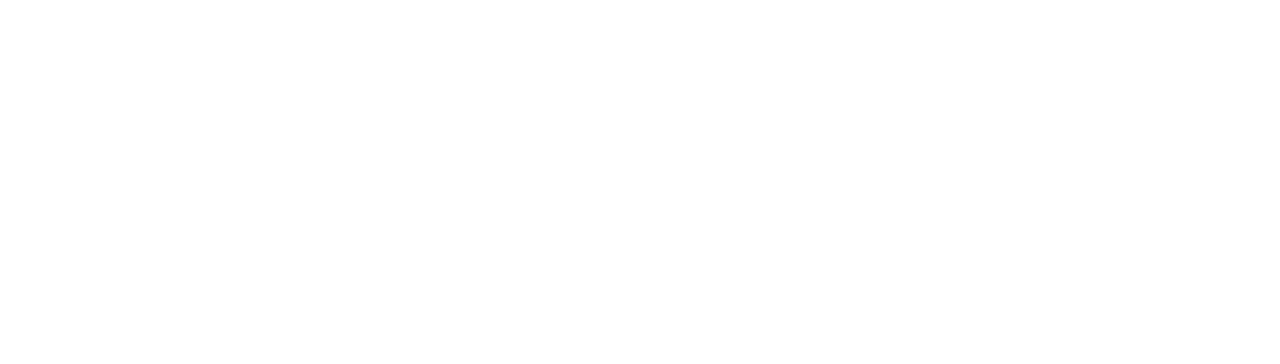
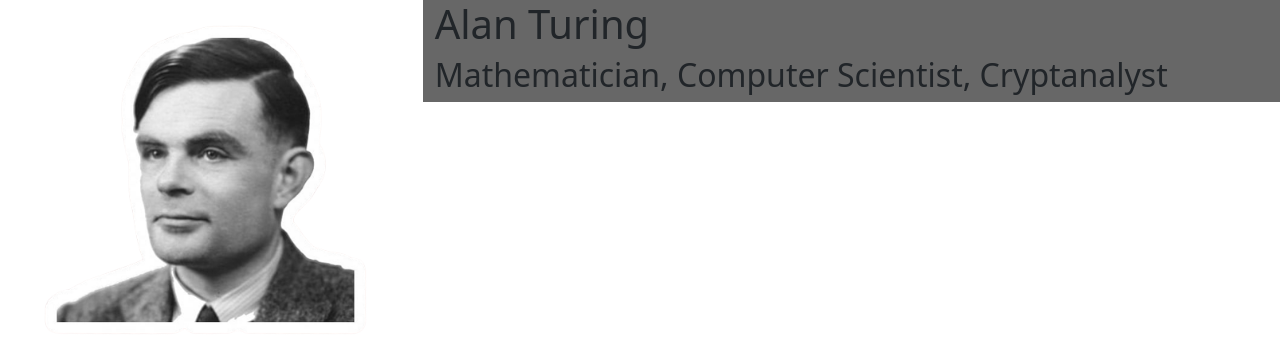
Before and after one commit to nfepb/my-resume, a plain HTML site: page index.html in a window 1280 px wide. Drawn offline with nearby package versions, Linux system fonts and the light colour scheme.

Commit message:
Add logo bg image

```diff
--- /dev/null
+++ b/assets/css/style.css
@@ -0,0 +1,20 @@
+@import url('https://fonts.googleapis.com/css2?family=Exo:wght@100;200;300;400;500;600;700&family=Poppins:wght@100;200;300;400;500;600;700&display=swap');
+
+.bg-color-name-title {
+    background-color: #676767;
+}
+
+header {
+    margin: 0;
+}
+
+.logo {
+    background: url("../images/alain-turing.png");
+    background-position: center;
+    background-repeat: no-repeat;
+    background-size: cover;
+    min-height: 360px;
+    transition: all .5s ease-in-out;
+    -moz-transition: all .5s ease-in-out;
+    -webkit-transition: all .5s ease-in-out;
+}
--- a/index.html
+++ b/index.html
@@ -19,12 +19,28 @@
       crossorigin="anonymous"
     ></script>
 
+    <!-- CSS Link  -->
+    <link rel="stylesheet" href="./assets/css/style.css" />
+
     <title>Nicolas's Résumé</title>
   </head>
   <body>
     <header>
-      <section></section>
+      <div class="row">
+        <a href="index.html" class="col-md-4 logo"></a>
+        <div class="col-md-8">
+          <div class="row bg-color-name-title">
+            <div class="col heading">
+              <h1 class="name">Alan Turing</h1>
+              <h2 class="title">
+                Mathematician, Computer Scientist, Cryptanalyst
+              </h2>
+            </div>
+          </div>
+        </div>
+      </div>
     </header>
+    <section></section>
     <footer></footer>
   </body>
 </html>
```
Also changed, not shown: assets/images/alain-turing.png (added), 1 other file.
